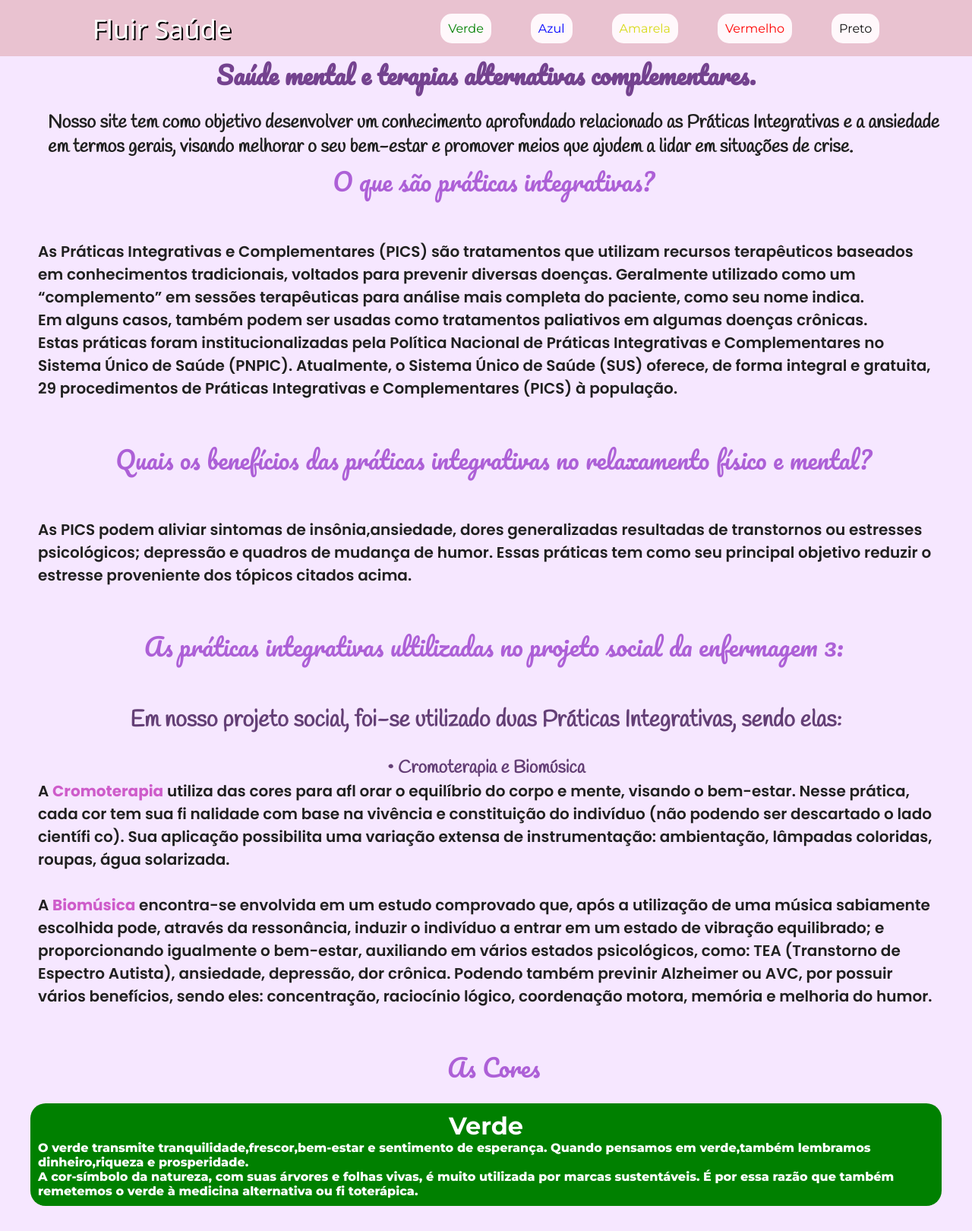
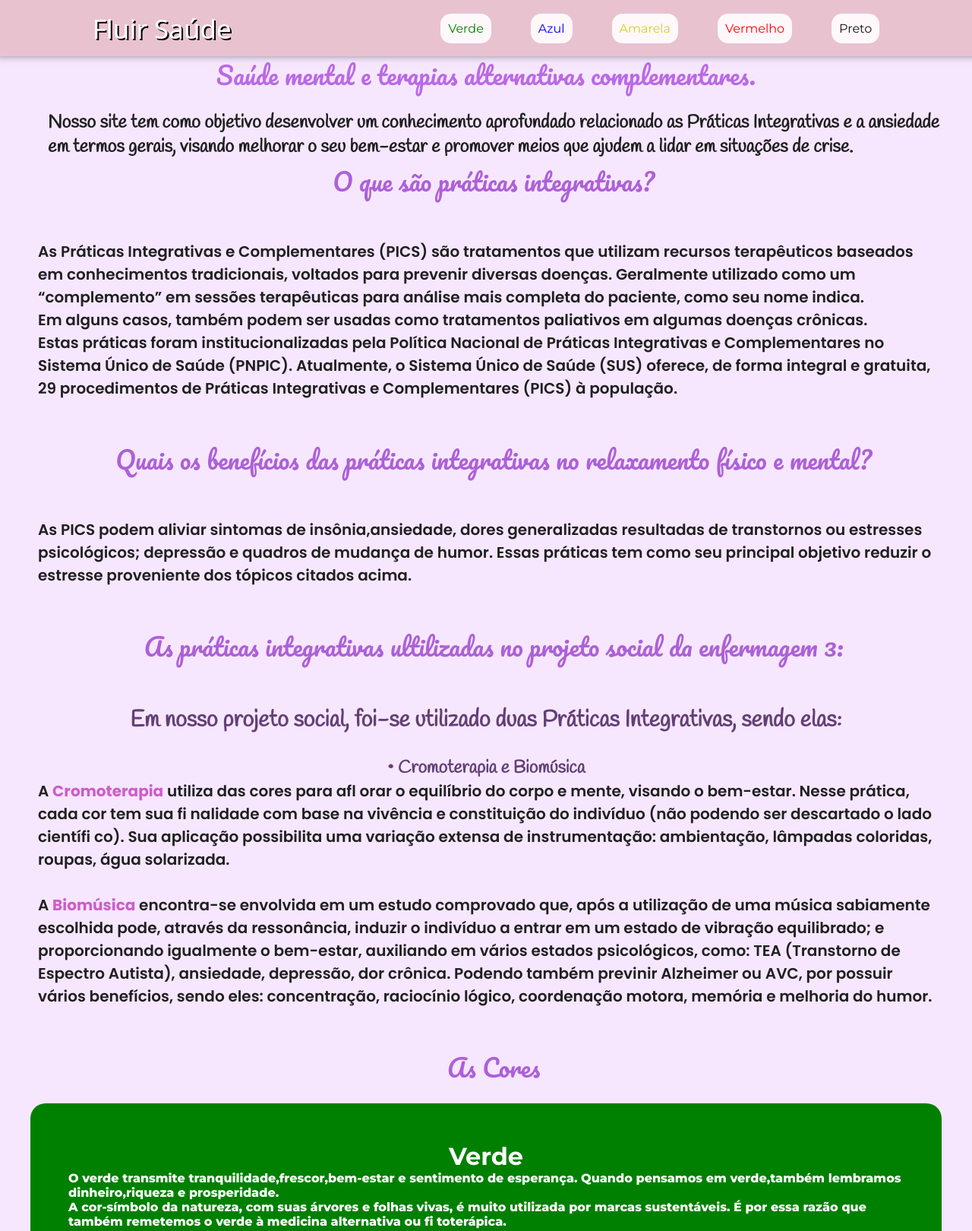
Before and after one commit to BielMeloDev/Fluir_Saude, a plain HTML site: page index.html in a window 1280 px wide. Shown: the top 1620 px of the page at 76% size. Drawn offline with Linux system fonts and the light colour scheme; a web font is replaced by a local one.

Commit message:
seção cores completa

```diff
--- a/assets/styles/style.css
+++ b/assets/styles/style.css
@@ -47,6 +47,7 @@ body {
     left: 0;
     position: fixed;
     z-index: 9;
+    box-shadow: 0 -6px 10px 5px rgba(0,0,0,0.5);
 }
 
  .header-1 nav {
@@ -159,7 +160,7 @@ body {
     text-decoration: none;
     color: #FFF8FB;
     padding: 10px;
-    border-radius: 15px;
+    border-radius: 14px;
     background-color: #FFF8FB;
     font-family: "Montserrat", sans-serif;
     font-optical-sizing: auto;
@@ -190,11 +191,11 @@ body {
 }
 
 #amarelo {
-    color: rgb(215, 218, 22);
+    color: rgb(213, 207, 38);
 }
 
 #amarelo:hover {
-    background-color: rgb(208, 210, 54);
+    background-color: rgb(238, 233, 107);
     color: #FFF8FB;
     transition: 0.7s all;
     border-radius: 7px;
@@ -241,12 +242,12 @@ main {
     margin-left: 20px;
 }
 
-#main-title{
+#main-title h1{
     font-family: "Pacifico", cursive;
     font-weight: 400;
     font-style: normal;
 
-    color: #74428F  ;
+    color: #ba69e6  ;
     display: flex;
     justify-content: center;
     margin: 20px;
@@ -303,19 +304,25 @@ main {
 
 /* Cores */
 
-.container-cor h1 {
-    display: flex;
-    justify-content: center;
-}
-
 .container-cor {
-    padding: 10px;
+    padding: 50px;
     margin: 20px 40px 40px 40px;
     border-radius: 20px;
     display: center;
     justify-content: center;
     align-items: center;
 }
+.container-cor h1 {
+    display: flex;
+    justify-content: center;
+}
+
+.container-cor p {
+    display: flex;
+    justify-content: center;
+}
+
+
 
 #container-verde {
     /* margin: 20px; */
@@ -346,9 +353,10 @@ div.video-cor > iframe {
     color: #fff;
 }
 #container-amarela {
-    background-color: yellow;
-    color: #fff;
+    background-color: rgb(169, 172, 43);
+    color: #f5f2f2;
 }
+
 #container-vermelho {
     background-color: red;
     color: #fff;
--- a/index.html
+++ b/index.html
@@ -30,7 +30,7 @@
             <h1>Saúde mental e terapias alternativas complementares.</h1>
         </div>
         <section class="section-h2">
-            <h2>Nosso site tem como objetivo desenvolver um conhecimento aprofundado relacionado as Práticas Integrativas e a ansiedade <br> em termos gerais, visando melhorar o seu bem-estar e promover meios que ajudem a lidar em situações de crise.</h2>
+            <h2>Nosso site tem como objetivo desenvolver um conhecimento aprofundado relacionado as Práticas Integrativas e a ansiedade <br> em termos gerais, visando melhorar o seu bem-estar e promover meios que ajudem a lidar em situações de crise.</h2> <br><br>
         </section>
 
         <h1 class="title">O que são práticas integrativas?</h1>
@@ -87,18 +87,27 @@
             </div>
 
             <div class="video-cor">
-                <iframe src="https://www.youtube.com/embed/TZO6YcFZaQ0?si=cWX8pFHnZwyFFHo5" title="YouTube video player" frameborder="0" allow="accelerometer; autoplay; clipboard-write; encrypted-media; gyroscope; picture-in-picture; web-share" referrerpolicy="strict-origin-when-cross-origin" allowfullscreen></iframe>
+                <iframe width="560" height="315" src="https://www.youtube.com/embed/tcA-sMXKZIw?si=smlNfdsJoDtf1SWl" title="YouTube video player" frameborder="0" allow="accelerometer; autoplay; clipboard-write; encrypted-media; gyroscope; picture-in-picture; web-share" referrerpolicy="strict-origin-when-cross-origin" allowfullscreen></iframe>
             </div>
 
             <div class="container-cor" id="container-vermelho">
-                    <h1 id="local-vermelho">Vermelho</h1>
-                    <p>Raiva, paixão, fúria, ira, desejo, excitação, energia, velocidade, força, poder, calor, amor, agressão, perigo, fogo, sangue, uma das cores mais subjetivas. A cor vermelha se encontra em um extremo do espectro visível justo antes da luz infravermelha, aquela que o olho humano não é capaz de perceber. A luz infravermelha produz calor; disso surgem certas associações da cor com o fogo, bem como com a paixão, a ira e a impulsividade.</p>
+                <h1 id="local-vermelho">Vermelho</h1>
+                <p>Raiva, paixão, fúria, ira, desejo, excitação, energia, velocidade, força, poder, calor, amor, agressão, perigo, fogo, sangue, uma das cores mais subjetivas. A cor vermelha se encontra em um extremo do espectro visível justo antes da luz infravermelha, aquela que o olho humano não é capaz de perceber. A luz infravermelha produz calor; disso surgem certas associações da cor com o fogo, bem como com a paixão, a ira e a impulsividade.</p>
             </div>
+
+            <div class="video-cor">
+                <iframe width="560" height="315" src="https://www.youtube.com/embed/tcA-sMXKZIw?si=smlNfdsJoDtf1SWl" title="YouTube video player" frameborder="0" allow="accelerometer; autoplay; clipboard-write; encrypted-media; gyroscope; picture-in-picture; web-share" referrerpolicy="strict-origin-when-cross-origin" allowfullscreen></iframe>
+            </div>
+
             <div class="container-cor" id="container-preto">
                     <h1 id="local-preto">Preto</h1>
                     <p>A cor preta consiste na cor mais escura de todo o espectro das cores e costuma simbolizar respeito, morte, isolamento, medo, solidão.</p>
                     <p>A cor preta também signifi ca tristeza e reverência e por esse motivo pessoas em luto muitas vezes vestem roupa preta, sendo uma cor preponderante em muitos funerais ocidentais.</p>
                     <p>Além disso, também pode signifi car elegância, dignidade, luxo e mistério. É bastante comum ver pessoas vestidas de preto em eventos de gala, porque a roupa preta pode ser um sinal de sofisticação.</p>
+            </div>
+
+            <div class="video-cor">
+                <iframe width="560" height="315" src="https://www.youtube.com/embed/0j2QSlybEc8?si=vZs_z9OPIHy2OkaX" title="YouTube video player" frameborder="0" allow="accelerometer; autoplay; clipboard-write; encrypted-media; gyroscope; picture-in-picture; web-share" referrerpolicy="strict-origin-when-cross-origin" allowfullscreen></iframe>
             </div>
         </div>
 
```
